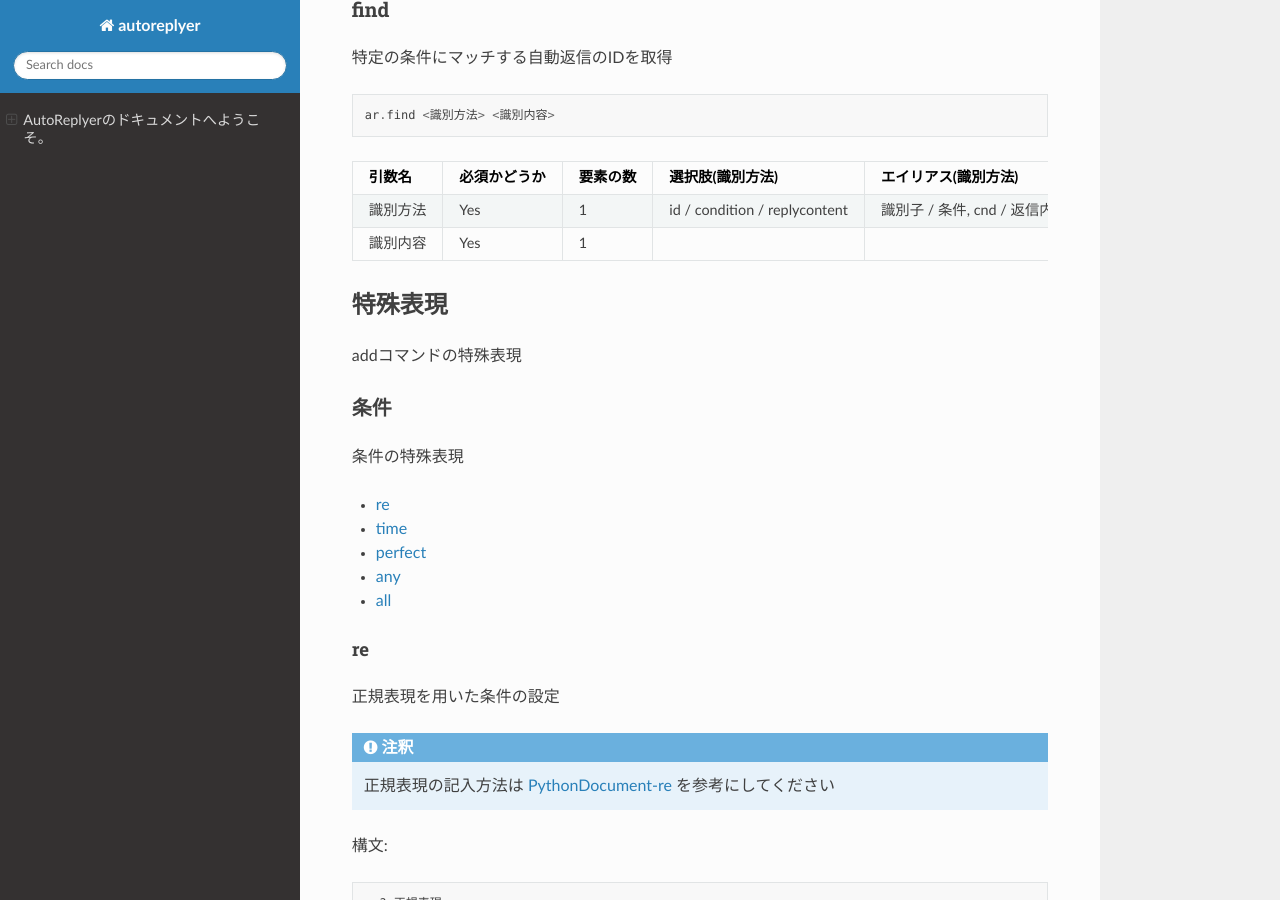
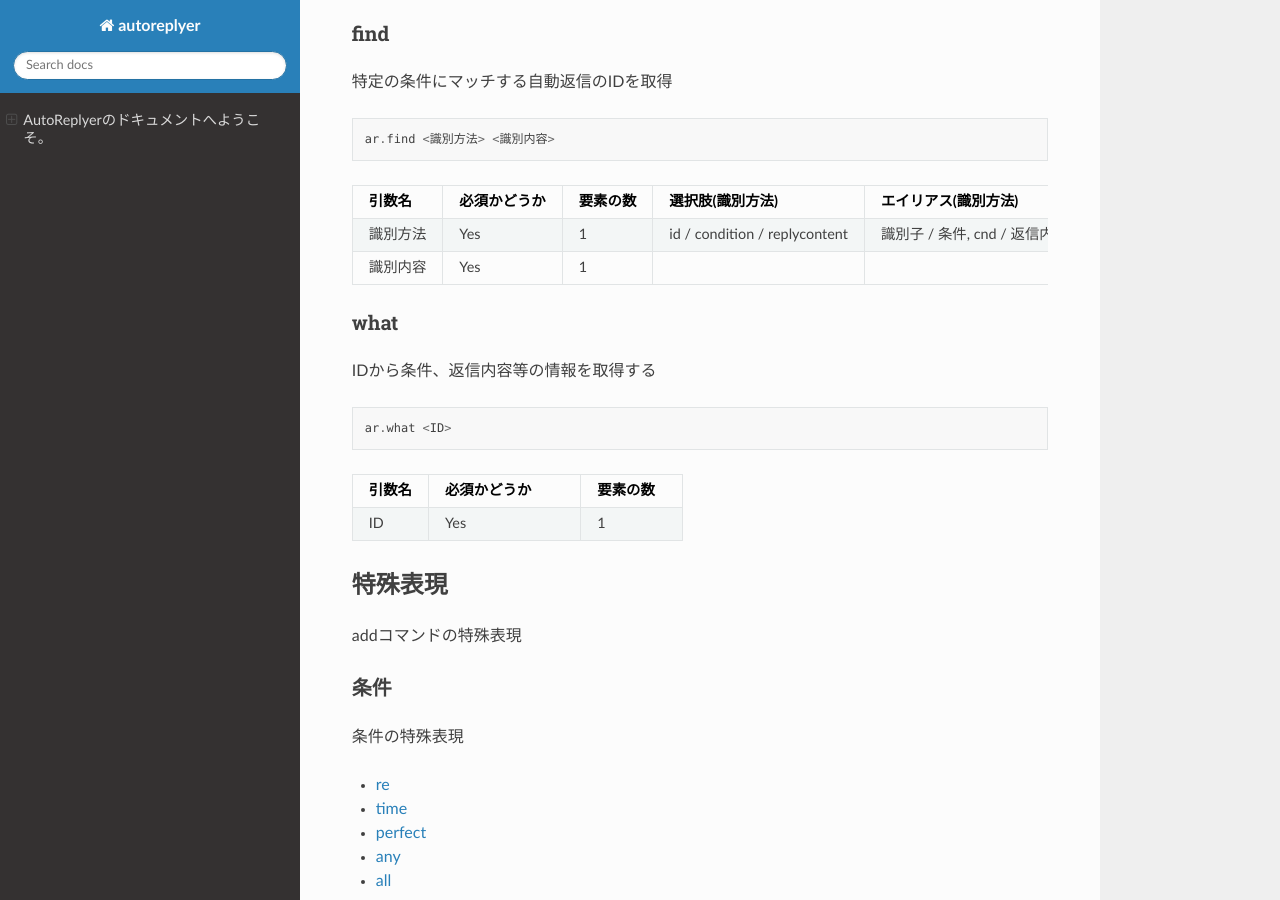
Before and after one commit to AomiVel/AutoReplyerDoc, a Sphinx documentation site: the page built from docs/index.rst, in a window 1280 px wide and 900 px high, scrolled down 2455 px. Built offline with Sphinx 7.4.7 and the Read the Docs theme 2.0.0, drawn with Linux system fonts in a browser that asks for light colours.

Commit message:
add: what command

```diff
--- a/docs/index.rst
+++ b/docs/index.rst
@@ -33,6 +33,7 @@ commands
 * :ref:`reset`
 * :ref:`list`
 * :ref:`find`
+* :ref:`what`
 
 
 .. _add:
@@ -143,6 +144,25 @@ find
     "識別方法", "Yes", "1", "id / condition / replycontent", "識別子 / 条件, cnd / 返信内容, cnt, rc"
     "識別内容", "Yes", "1", "", ""
 
+
+
+.. _what:
+
+what
+----------
+IDから条件、返信内容等の情報を取得する
+
+
+::
+
+    ar.what <ID>
+
+
+.. csv-table::
+    :header: "引数名", "必須かどうか", "要素の数"
+    :widths: 9, 18, 12
+
+    "ID", "Yes", "1"
 
 
 .. _uniqueexpression:
```
